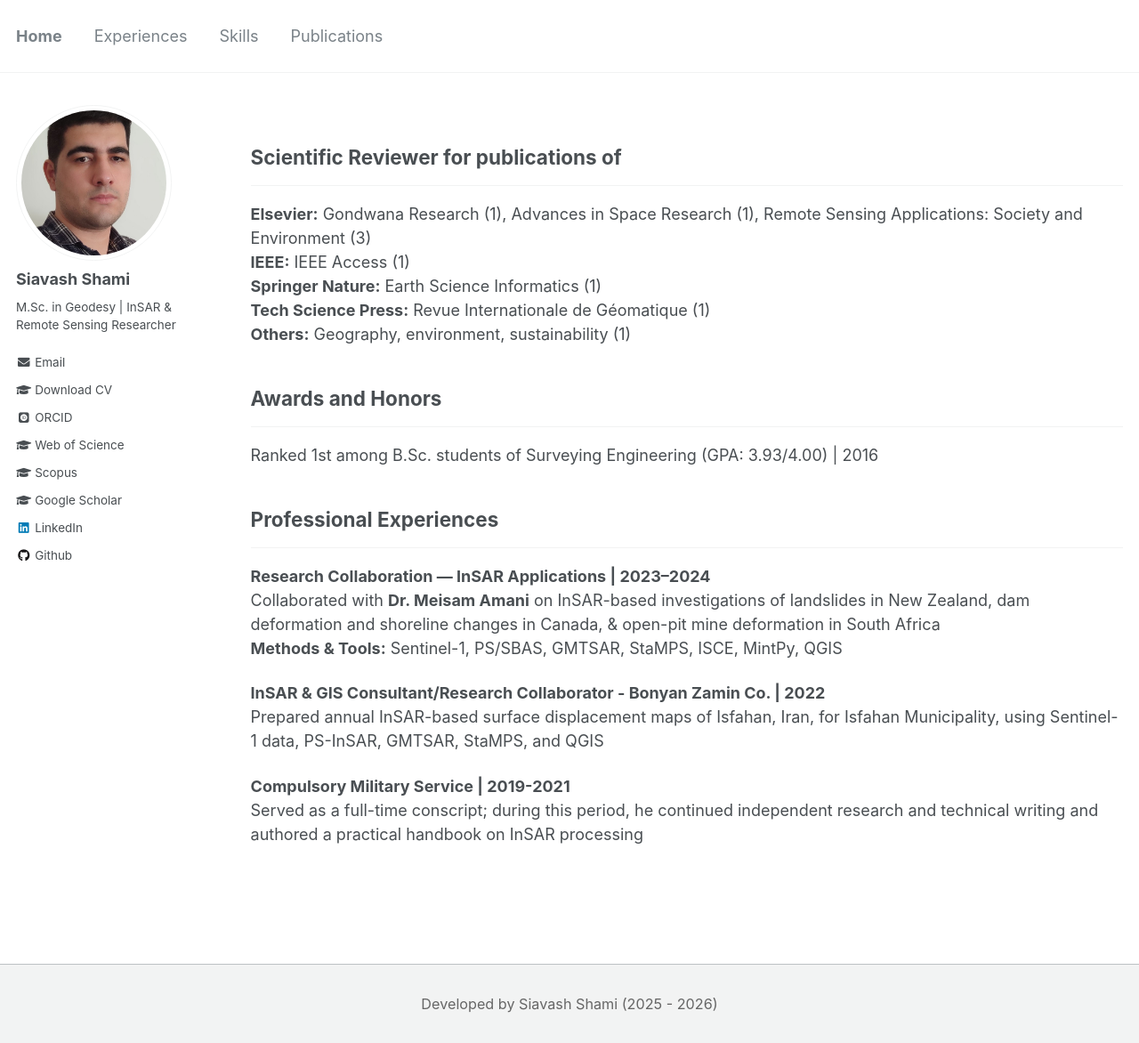
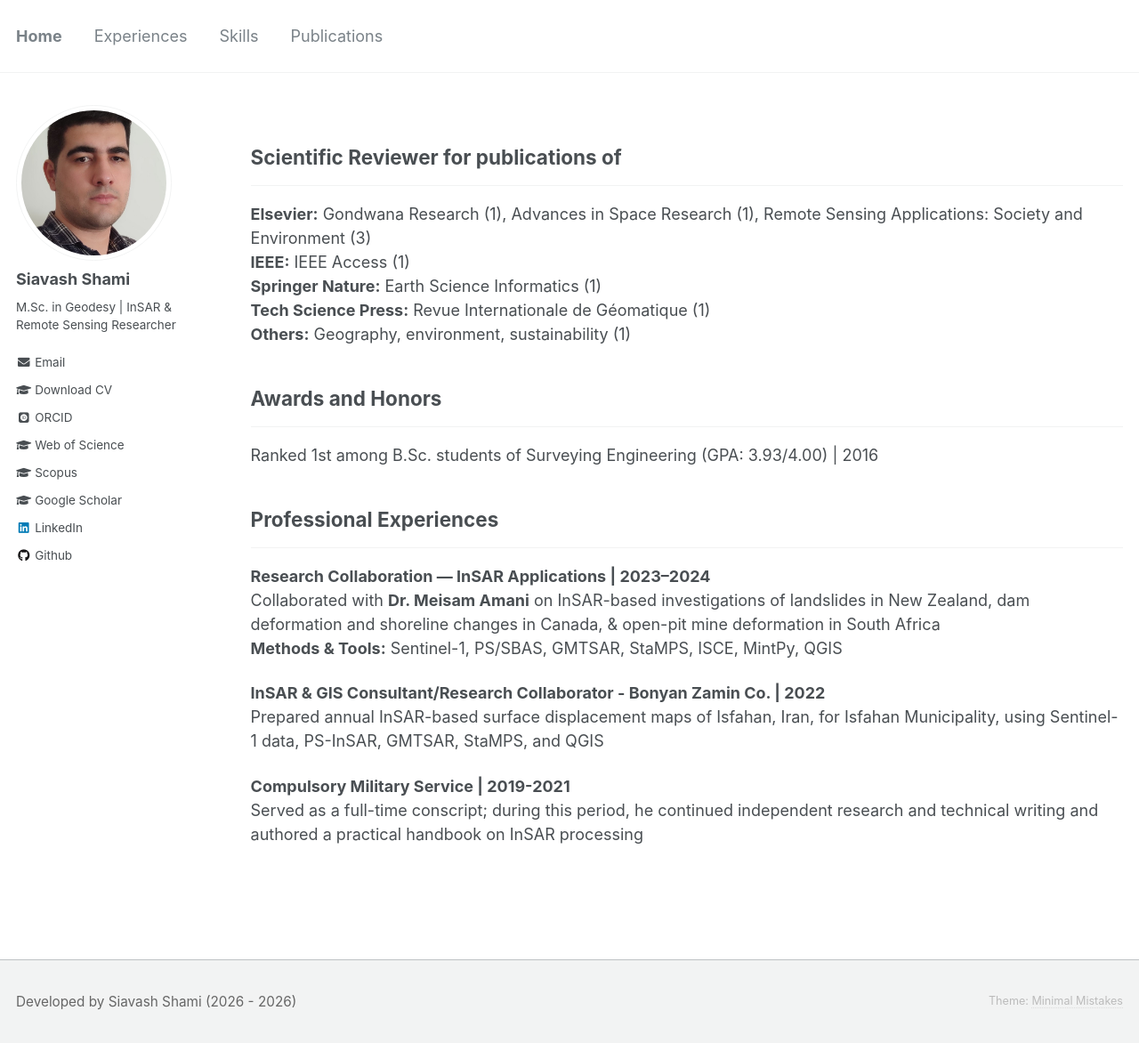
Before and after one commit to siavashshami/siavashshami.github.io, a Jekyll site: the page built from _pages/experiences.md, in a window 1280 px wide and 1172 px high. Shown: the whole window at 89% size. Built offline with Jekyll 4.4.1, drawn with Linux system fonts in a browser that asks for light colours; some web fonts are replaced.

Commit message:
Update footer.html

```diff
--- a/_includes/footer.html
+++ b/_includes/footer.html
@@ -1,14 +1,18 @@
 {% include base_path %}
 
 <div class="page__footer-copyright" style="
-    text-align: center;
-    padding: 0;
-    margin-top: 1.2em;
-    font-size: 0.9rem;
+    display: flex;
+    justify-content: space-between;
+    align-items: center;
+    flex-wrap: wrap;
+    padding: 0.2em 0;
+    font-size: 0.85rem;
     color: #666;
     max-width: 100%;
-    word-wrap: break-word;
     line-height: 1;
 ">
-    Developed by Siavash Shami (2025 - {{ site.time | date: '%Y' }})
+    <span>Developed by Siavash Shami (2026 - {{ site.time | date: '%Y' }})</span>
+    <span style="font-size: 0.7rem; color: #bbb;">
+        Theme: <a href="https://mademistakes.com/work/minimal-mistakes-jekyll-theme/" target="_blank" style="color: #bbb; text-decoration: none; border-bottom: 1px dotted #ddd;">Minimal Mistakes</a>
+    </span>
 </div>
```
